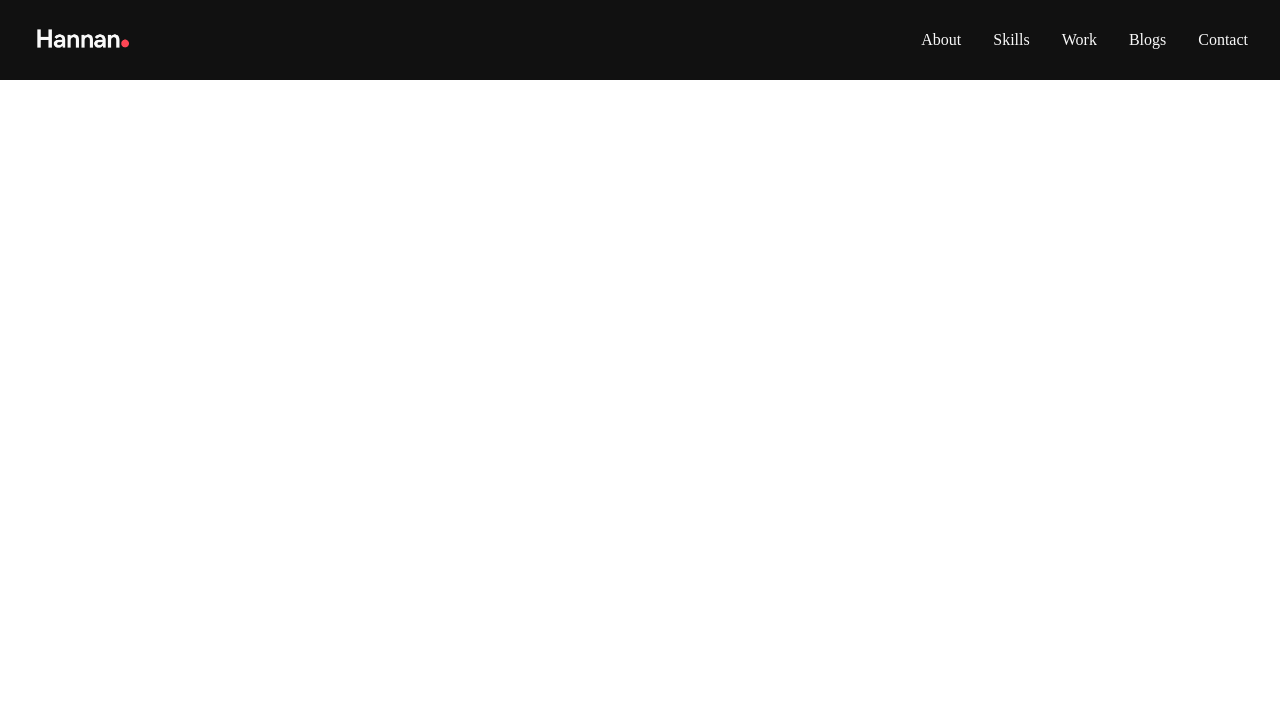
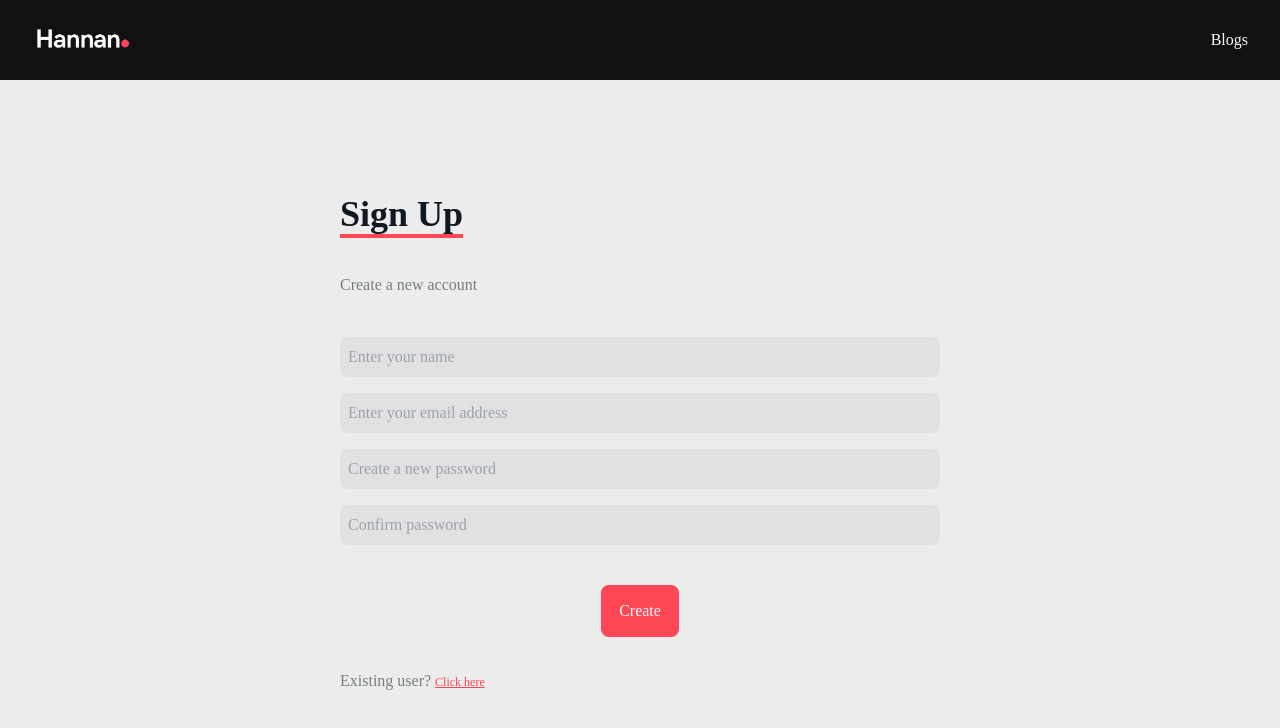
Before and after one commit to hannanxo/portfolio-site, a React (Create React App) app in the folder frontend/: page /register in a window 1280 px wide. Shown: the top 728 px of the page. Built offline with nearby package versions, Linux system fonts and the light colour scheme.

Commit message:
Added registration page and conditional render of navbar.

```diff
--- a/frontend/src/App.js
+++ b/frontend/src/App.js
@@ -4,22 +4,16 @@ import Dashboard from "./pages/Dashboard";
 import Login from "./pages/Login";
 import Register from "./pages/Register";
 import SingleView from "./components/SingleView";
-import { useState } from "react";
-import { useEffect } from "react";
+
 function App() {
-  const [sView, setsView] = useState(true);
-  console.log(window.location.href);
-  useEffect(() => {
-    if (window.location.href != "http://localhost:3000/") {
-      setsView(false);
-    }
-  });
   return (
     <>
-      <Navbar />
-      {sView && <SingleView />}
+      {/* <SingleView /> */}
+      {/* {sView && <SingleView />} */}
       <Router>
+        <Navbar />
         <Routes>
+          <Route path="/" element={<SingleView />} />
           <Route path="/login" element={<Login />} />
           <Route path="/register" element={<Register />} />
           <Route path="/dashboard" element={<Dashboard />} />
--- a/frontend/src/components/About.jsx
+++ b/frontend/src/components/About.jsx
@@ -1,7 +1,7 @@
 import React from "react";
 const About = () => {
   return (
-    <div name="about" className="w-full h-screen bg-[#ece8e1]">
+    <section name="about" id="abt" className="w-full h-screen bg-[#e1e1e1]">
       <div className="flex flex-col justify-center items-center w-full h-full">
         <div className="max-w-[1000px] w-full grid grid-cols-2 gap-8">
           <div className="sm:text-right sm:pb-8 pl-4 py-2">
@@ -21,7 +21,7 @@ const About = () => {
           </div>
         </div>
       </div>
-    </div>
+    </section>
   );
 };
 
--- a/frontend/src/components/Contact.jsx
+++ b/frontend/src/components/Contact.jsx
@@ -2,16 +2,16 @@ import React from "react";
 
 const Contact = () => {
   return (
-    <div method="POST" name="contact" className="w-full h-screen bg-[#ece8e1] flex justify-center items-center p-4">
+    <div method="POST" name="contact" className="w-full h-screen bg-[#e1e1e1] flex justify-center items-center p-4">
       <form action="" className="flex flex-col md:max-w-[600px] max-w-[400px] w-full pt-10 md:mt-10">
         <div>
           <p className="text-4xl font-bold inline border-b-4 border-[#ff4655] text-[#0f1923] leading-normal ">Contact</p>
           <p className="md:py-4 mb-4 mt-4 text-[#768079]">Submit the form below or hit me up at my email - ah4hannan@gmail.com</p>
         </div>
-        <input className="bg-[#0f1923e6] p-2" type="text" placeholder="Name" name="name" />
-        <input className="my-4 p-2 bg-[#0f1923e6]" type="email" placeholder="Email" name="email" />
-        <textarea className="bg-[#0f1923e6] p-2" name="message" rows="10" placeholder="Message"></textarea>
-        <button className="text-white border-2 border-[#ff4655] bg-[#ff4655] hover:bg-[#0f1923] hover:border-[#0f1923] px-4 py-3 my-8 mx-auto">Let's Chat</button>
+        <input className="bg-[#242424] p-2 rounded-lg" type="text" placeholder="Name" name="name" />
+        <input className="my-4 p-2 bg-[#242424] rounded-lg" type="email" placeholder="Email" name="email" />
+        <textarea className="bg-[#242424] p-2 rounded-lg" name="message" rows="10" placeholder="Message"></textarea>
+        <button className="text-white border-2 border-[#ff4655] bg-[#ff4655] hover:bg-[#0f1923] hover:border-[#0f1923] px-4 py-3 my-8 mx-auto rounded-lg">Let's Chat</button>
       </form>
     </div>
   );
--- a/frontend/src/components/Home.jsx
+++ b/frontend/src/components/Home.jsx
@@ -5,7 +5,7 @@ const Home = () => {
   // const navigate = useNavigate();
   // const handleGoToWork = () => navigate("/work");
   return (
-    <div name="home" className="w-full h-screen bg-[#ece8e1]">
+    <div name="home" className="w-full h-screen bg-[#e1e1e1]">
       {/* Container */}
       <div className="max-w-[1000px] sm:mx-auto mx-8 sm:px-8 flex flex-col justify-center h-full">
         <p className="leading-normal text-[#ff4655]">Hi, my name is</p>
--- a/frontend/src/components/Navbar.jsx
+++ b/frontend/src/components/Navbar.jsx
@@ -1,4 +1,5 @@
 import React, { useState } from "react";
+import { useLocation } from "react-router-dom";
 import Logo from "../assets/icons/Hannan.png";
 import { FaBars, FaTimes } from "react-icons/fa";
 import Socials from "./Socials";
@@ -6,6 +7,9 @@ import { Link } from "react-scroll";
 import * as Scroll from "react-scroll";
 import { animateScroll } from "react-scroll";
 const Navbar = () => {
+  const location = useLocation();
+  const { pathname } = location;
+  console.log(pathname); // Outputs the current URL pathname to the console
   const [nav, setNav] = useState(false);
   const handleClick = () => {
     setNav(!nav);
@@ -21,6 +25,8 @@ const Navbar = () => {
       {/* Need to conditionally render the menu for blogs, register */}
       {/* Menu */}
       <ul className="hidden md:flex">
+        {pathname === "/" ? (
+          <>
             <li>
               <Link to="about" smooth={true} duration={500}>
                 About
@@ -46,6 +52,19 @@ const Navbar = () => {
                 Contact
               </Link>
             </li>
+            <li>
+              <a href="/login" className="text-[#0f1923] border-1 border-[#ff4655] rounded-lg bg-[#ff4655] px-5 flex items-center">
+                Sign In
+              </a>
+            </li>
+          </>
+        ) : (
+          <>
+            <li>
+              <a href="/blogs">Blogs</a>
+            </li>
+          </>
+        )}
       </ul>
 
       {/* Hamburger */}
--- a/frontend/src/components/Skills.jsx
+++ b/frontend/src/components/Skills.jsx
@@ -9,7 +9,7 @@ import AWS from "../assets/icons/aws.png";
 import Mongo from "../assets/icons/mongo.png";
 const Skills = () => {
   return (
-    <div name="skills" className="w-full h-screen bg-[#ece8e1]">
+    <div name="skills" className="w-full h-screen bg-[#e1e1e1]">
       {/* Container */}
       <div className="max-w-[1000px] mx-auto p-4 flex flex-col justify-center w-full h-full">
         <div className="md:mt-0 mt-10">
@@ -18,7 +18,7 @@ const Skills = () => {
         </div>
 
         <div className="w-full grid grid-cols-2 sm:grid-cols-4 gap-4 text-center py-8">
-          <div className="hover:scale-110 duration-500 ">
+          <div className="hover:scale-100 duration-500 ">
             <img className="w-20 mx-auto" src={HTML} alt="HTML icon" />
             <p className="my-4 text-[#768079]">HTML</p>
           </div>
--- a/frontend/src/components/Work.jsx
+++ b/frontend/src/components/Work.jsx
@@ -4,7 +4,7 @@ import { data } from "../data/data.js";
 const Work = () => {
   const project = data;
   return (
-    <div name="work" className="w-full md:h-screen text-gray-300 bg-[#ece8e1]">
+    <div name="work" className="w-full md:h-screen text-gray-300 bg-[#e1e1e1]">
       <div className="max-w-[1000px] mx-auto p-4 flex flex-col justify-center w-full h-full">
         <div className="md:pb-8">
           <p className="text-4xl font-bold inline border-b-4 text-[#0f1923] border-[#ff4655] leading-normal">Work</p>
--- a/frontend/src/pages/Login.jsx
+++ b/frontend/src/pages/Login.jsx
@@ -1,8 +1,33 @@
 import React from "react";
+import { useState, useEffect } from "react";
 
 const Login = () => {
-  console.log("Login");
-  return <></>;
+  const [formData, setFormData] = useState({
+    email: "",
+    password: "",
+  });
+
+  const { email, password } = formData;
+  const onChange = () => {};
+  return (
+    <>
+      <div method="POST" name="contact" className="w-full h-screen bg-[#ececec] flex justify-center items-center p-4">
+        <form action="" className="flex flex-col md:max-w-[600px] max-w-[400px] w-full pt-10 md:mt-10">
+          <div>
+            <p className="text-4xl font-bold inline border-b-4 border-[#ff4655] text-[#0f1923] leading-normal ">Sign In</p>
+            <p className="md:py-4 mb-4 mt-4 text-[#768079]">Login to your existing account</p>
+          </div>
+          <input className="my-2 p-2 bg-[#e1e1e1] rounded-lg" type="email" placeholder="Enter your email address" id="email" name="email" value={email} oncChange={onChange} />
+          <input className="my-2 p-2 bg-[#e1e1e1] rounded-lg" type="password" placeholder="Enter your password" id="password" name="password" value={password} oncChange={onChange} />
+
+          <button className="text-white border-2 border-[#ff4655] bg-[#ff4655] hover:bg-[#0f1923] hover:border-[#0f1923] px-4 py-3 my-8 mx-auto rounded-lg">Login</button>
+          <a href="/register" className="text-[#768079]">
+            Not a user? <span className="text-[#ff4655] underline text-xs">Click here</span>
+          </a>
+        </form>
+      </div>
+    </>
+  );
 };
 
 export default Login;
--- a/frontend/src/pages/Register.jsx
+++ b/frontend/src/pages/Register.jsx
@@ -1,7 +1,38 @@
 import React from "react";
+import { useState, useEffect } from "react";
 
 const Register = () => {
-  return <div>Register</div>;
+  const [formData, setFormData] = useState({
+    name: "",
+    email: "",
+    password: "",
+    password2: "",
+  });
+
+  const { name, email, password, password2 } = formData;
+
+  const onChange = () => {};
+  return (
+    <>
+      <div method="POST" name="contact" className="w-full h-screen bg-[#ececec] flex justify-center items-center p-4">
+        <form action="" className="flex flex-col md:max-w-[600px] max-w-[400px] w-full pt-10 md:mt-10">
+          <div>
+            <p className="text-4xl font-bold inline border-b-4 border-[#ff4655] text-[#0f1923] leading-normal ">Sign Up</p>
+            <p className="md:py-4 mb-4 mt-4 text-[#768079]">Create a new account</p>
+          </div>
+          <input className="my-2 bg-[#e1e1e1] p-2 rounded-lg" type="text" placeholder="Enter your name" id="name" name="name" value={name} oncChange={onChange} />
+          <input className="my-2 p-2 bg-[#e1e1e1] rounded-lg" type="email" placeholder="Enter your email address" id="email" name="email" value={email} oncChange={onChange} />
+          <input className="my-2 p-2 bg-[#e1e1e1] rounded-lg" type="password" placeholder="Create a new password" id="password" name="password" value={password} oncChange={onChange} />
+          <input className="my-2 p-2 bg-[#e1e1e1] rounded-lg" type="password" placeholder="Confirm password" id="password2" name="password2" value={password2} oncChange={onChange} />
+
+          <button className="text-white border-2 border-[#ff4655] bg-[#ff4655] hover:bg-[#0f1923] hover:border-[#0f1923] px-4 py-3 my-8 mx-auto rounded-lg">Create</button>
+          <a href="/login" className="text-[#768079]">
+            Existing user? <span className="text-[#ff4655] underline text-xs">Click here</span>
+          </a>
+        </form>
+      </div>
+    </>
+  );
 };
 
 export default Register;
```
Lines whose indentation alone changed are shown as unchanged.
